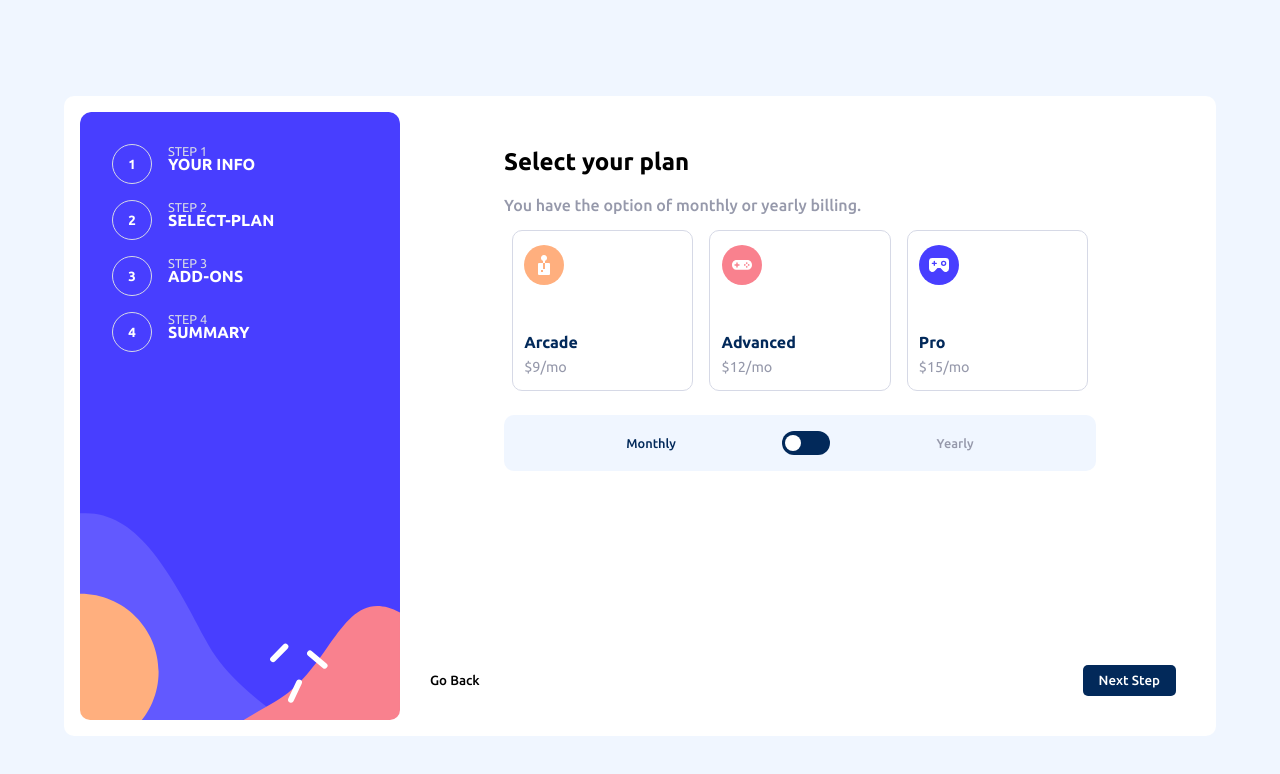
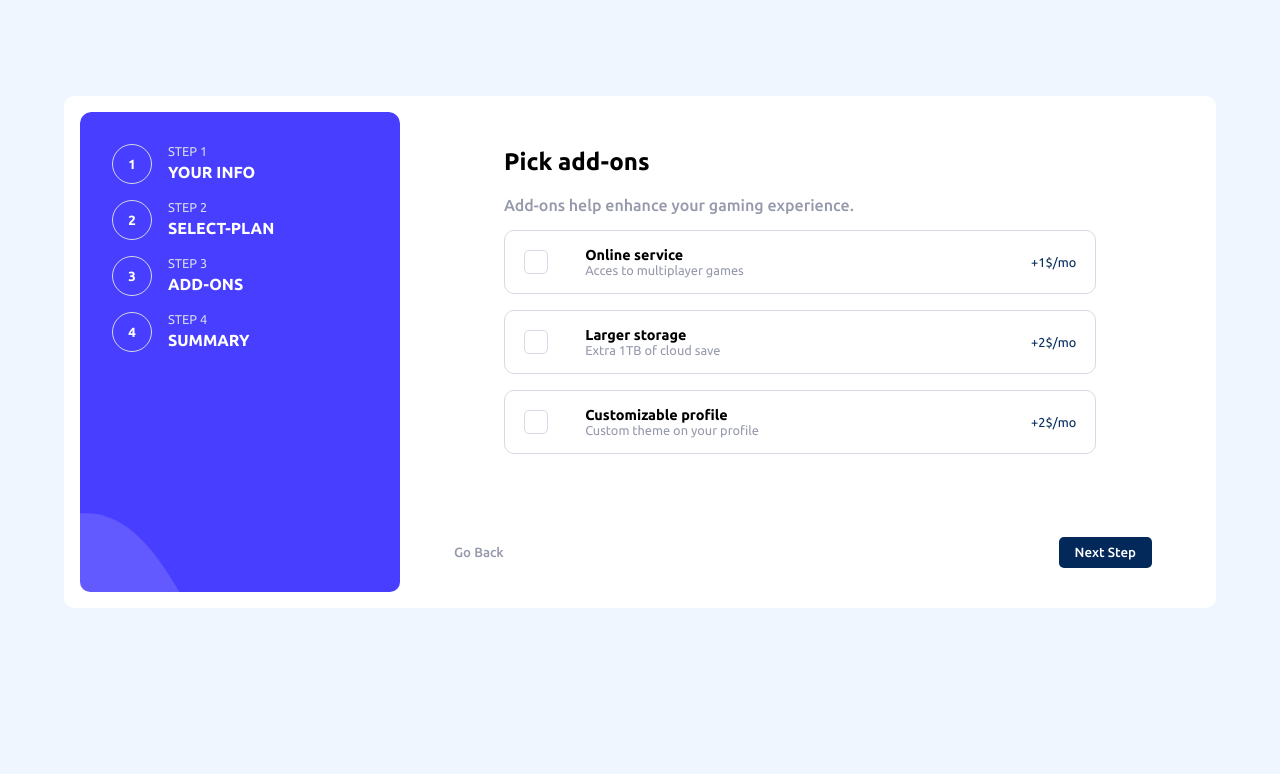
Before and after one commit to LopCuns/multi-step-form, a plain HTML site: page index.html in a window 1280 px wide. Drawn offline with Linux system fonts and the light colour scheme.

Commit message:
step 3 and little adjustments

```diff
--- a/dev/mixins.sass
+++ b/dev/mixins.sass
@@ -1,3 +1,5 @@
+@use "variables" as *
+@use "sass:map"
 @mixin flex($direction : row,$wrap: wrap,$justify:center,$align:center)
     display: flex
     flex-flow: $direction $wrap
@@ -8,6 +10,6 @@
     display: grid
     place-items: center
 
-@mixin selected_plan()
-    border-color: hsl(213, 96%, 18%)
-    background-color: hsl(217, 100%, 97%)
+@mixin selected()
+    border-color: map.get($primary-colors,'marine_blue')
+    background-color: map.get($neutral-colors,'magnolia')
--- a/dev/step1.sass
+++ b/dev/step1.sass
@@ -1,12 +1,6 @@
 @use "sass:map"
 @use "mixins" as mx
-//1. VARIABLES
-//1.1 COLORS
-$primary-colors :("marine_blue":hsl(213, 96%, 18%),"purplish_blue":hsl(243, 100%, 62%),"pastel_blue":hsl(228, 100%, 84%),"light_blue":hsl(206, 94%, 87%),"strawberry_red": hsl(354, 84%, 57%))
-$neutral-colors:("cool_gray":hsl(231, 11%, 63%),"light_gray": hsl(229, 24%, 87%),"magnolia":hsl(217, 100%, 97%),"alabaster":hsl(231, 100%, 99%),"white":hsl(0, 0%, 100%))
-
-// 1.2 OTHERS
-$rounded : 10px
+@use "variables" as *
 // 2. MAIN STYLES
 .step1
     &__fields
--- a/dev/step2.sass
+++ b/dev/step2.sass
@@ -1,12 +1,6 @@
 @use "sass:map"
 @use "mixins" as mx
-//1. VARIABLES
-//1.1 COLORS
-$primary-colors :("marine_blue":hsl(213, 96%, 18%),"purplish_blue":hsl(243, 100%, 62%),"pastel_blue":hsl(228, 100%, 84%),"light_blue":hsl(206, 94%, 87%),"strawberry_red": hsl(354, 84%, 57%))
-$neutral-colors:("cool_gray":hsl(231, 11%, 63%),"light_gray": hsl(229, 24%, 87%),"magnolia":hsl(217, 100%, 97%),"alabaster":hsl(231, 100%, 99%),"white":hsl(0, 0%, 100%))
-
-// 1.2 OTHERS
-$rounded : 10px
+@use "variables" as *
 
 //2.- MAIN STYLES
 .step2
@@ -23,7 +17,7 @@ $rounded : 10px
                 border-radius: $rounded
                 background-color: map.get($neutral-colors,'white')
                 &:hover
-                    @include mx.selected_plan()
+                    @include mx.selected()
                 &__input
                     display: none
                 &__info
--- /dev/null
+++ b/dev/step3.sass
@@ -0,0 +1,45 @@
+@use "sass:map"
+@use "mixins" as mx
+@use "variables" as *
+
+.step3
+    &__fields
+        @include mx.flex(column)
+        width: 100%
+        gap: 1rem
+    &__addon
+        @include mx.flex(row,wrap,space-around,center)
+        width: 100%
+        padding:1rem .2rem
+        gap: .4rem
+        border: 1px solid map.get($neutral-colors,'light_gray')
+        border-radius: $rounded
+        background-color: map.get($neutral-colors,'white')
+        &:hover
+            @include mx.selected()
+        &__mainInfo
+            @include mx.flex(column,wrap,flex-start,flex-start)
+            width:70%
+        &__checkbox
+            display: none
+            &:checked + label
+                background-color: map.get($primary-colors,'purplish_blue')
+                background-image: url('../multi-step-form-main/assets/images/icon-checkmark.svg')
+                background-size: 80%
+                background-position: center
+                background-repeat: no-repeat
+                border: 1px solid map.get($primary-colors,'purplish_blue')
+            &__label
+                width: 1.5rem
+                height: 1.5rem
+                border:1px solid map.get($neutral-colors,'light_gray')
+                border-radius: calc($rounded / 2)
+        &__name
+            display: inline-block
+            font-size: .9em
+        &__description
+            display: inline-block
+            font-size: .8em
+        &__price
+            font-size: .8em
+            color: map.get($primary-colors,'marine_blue')
--- a/dev/styles.sass
+++ b/dev/styles.sass
@@ -1,12 +1,6 @@
 @use "sass:map"
 @use "mixins" as mx
-//1. VARIABLES
-//1.1 COLORS
-$primary-colors :("marine_blue":hsl(213, 96%, 18%),"purplish_blue":hsl(243, 100%, 62%),"pastel_blue":hsl(228, 100%, 84%),"light_blue":hsl(206, 94%, 87%),"strawberry_red": hsl(354, 84%, 57%))
-$neutral-colors:("cool_gray":hsl(231, 11%, 63%),"light_gray": hsl(229, 24%, 87%),"magnolia":hsl(217, 100%, 97%),"alabaster":hsl(231, 100%, 99%),"white":hsl(0, 0%, 100%))
-
-// 1.2 OTHERS
-$rounded : 10px
+@use "variables" as *
 
 //4.CSS RESET
 *,*::after,*::before
@@ -22,6 +16,9 @@ p,input,a,button,h1,h2,h3,h4,h5,h6
     font-family: 'Ubuntu',sans-serif
 h4,h5,h6
     margin:0
+p
+    display: inline-block
+    margin: 0
 button
     background: none
     border: none
@@ -122,11 +119,12 @@ label::selection,label>*::selection
                 color: #000
         &__name
             display: none
+            margin-top: 1rem
 
 .footer
     @include mx.flex($justify:space-between)
     width:100%
-    padding:1.5rem
+    padding:1.5rem 3rem
     align-self: flex-end
     background-color: map.get($neutral-colors,'white')
 
@@ -138,6 +136,8 @@ label::selection,label>*::selection
     transition: opacity .3s
     &:hover
         opacity: .9
+.back
+    color: map.get($neutral-colors,'cool_gray')
 
 
 // DESKTOP DESIGN STYLES
@@ -148,7 +148,7 @@ label::selection,label>*::selection
         grid-template-rows: 4fr 1fr
         grid-template-areas:"side content" "side foot"
         width: min(90%,80rem)
-        height: 80vh
+        height: min(80vh,32rem)
         padding: 1rem
         margin:6rem auto 0
         background-color: map.get($neutral-colors,"white")
--- /dev/null
+++ b/dev/variables.sass
@@ -0,0 +1,7 @@
+//1. VARIABLES
+//1.1 COLORS
+$primary-colors :("marine_blue":hsl(213, 96%, 18%),"purplish_blue":hsl(243, 100%, 62%),"pastel_blue":hsl(228, 100%, 84%),"light_blue":hsl(206, 94%, 87%),"strawberry_red": hsl(354, 84%, 57%))
+$neutral-colors:("cool_gray":hsl(231, 11%, 63%),"light_gray": hsl(229, 24%, 87%),"magnolia":hsl(217, 100%, 97%),"alabaster":hsl(231, 100%, 99%),"white":hsl(0, 0%, 100%))
+
+// 1.2 OTHERS
+$rounded : 10px
--- a/index.html
+++ b/index.html
@@ -9,6 +9,7 @@
     <link rel="stylesheet" href="public/styles.css">
     <link rel="stylesheet" href="public/step1.css">
     <link rel="stylesheet" href="public/step2.css">
+    <link rel="stylesheet" href="public/step3.css">
     <title>Multi step form</title>
 </head>
 <body>
@@ -32,7 +33,7 @@
                     </div>
                 </fieldset>
             </div>
-            <div class="step step2 ">
+            <div class="step step2 devdisappear">
                 <h2 class="step2__title">Select your plan</h2>
                 <h3 class="step2__subtitle subtitle">You have the option of monthly or yearly billing.</h3>
                 <fieldset class="step2__fields">
@@ -40,29 +41,29 @@
                             <label class="step2__fields__plan__option">
                                 <input type="radio" value="arcade" id="arcade" name="plan" class="step2__fields__plan__option__input">
                                 <img src="multi-step-form-main/assets/images/icon-arcade.svg" alt="arcade machine" class="step2__fields__plan__option__image">
-                                <div class="step2__fields__plan__option__info">
+                                <span class="step2__fields__plan__option__info">
+                                    <span class="step2__fields__plan__option__info__price light_text">$9/mo</span>
                                     <span class="step2__fields__plan__option__info__name bold">Arcade</span>
-                                    <span class="step2__fields__plan__option__info__price light_text">$9/mo</span>
                                     <span class="step2__fields__plan__option__info__free noexist">2 months free</span>
-                                </div>
+                                </span>
                             </label>
                             <label class="step2__fields__plan__option">
                                 <input type="radio" value="advanced" id="advanced" name="plan" class="step2__fields__plan__option__input">
                                 <img src="multi-step-form-main/assets/images/icon-advanced.svg" alt="remote control" class="step2__fields__plan__option__image">
-                                <div class="step2__fields__plan__option__info">
+                                <span class="step2__fields__plan__option__info">
                                     <span class="step2__fields__plan__option__info__name bold">Advanced</span>
                                     <span class="step2__fields__plan__option__info__price light_text">$12/mo</span>
                                     <span class="step2__fields__plan__option__info__free noexist">2 months free</span>
-                                </div>
+                                </span>
                             </label>
                             <label class="step2__fields__plan__option">
                                 <input type="radio" value="pro" id="pro" name="plan" class="step2__fields__plan__option__input">
                                 <img src="multi-step-form-main/assets/images/icon-pro.svg" alt="videoconsole control" class="step2__fields__plan__option__image">
-                                <div class="step2__fields__plan__option__info">
+                                <span class="step2__fields__plan__option__info">
                                     <span class="step2__fields__plan__option__info__name bold">Pro</span>
                                     <span class="step2__fields__plan__option__info__price light_text">$15/mo</span>
                                     <span class="step2__fields__plan__option__info__free noexist">2 months free</span>
-                                </div>
+                                </span>
                             </label>
                         </div>
                         <div class="step2__fields__sub">
@@ -71,6 +72,39 @@
                             <label for="plan" class="step2__fields__sub__button"></label>
                             <span class="step2__fields__sub__type">Yearly</span>
                         </div>
+                </fieldset>
+            </div>
+            <div class="step step3">
+                <h2 class="step3__title">Pick add-ons</h2>
+                <h3 class="step3__subtitle subtitle">Add-ons help enhance your gaming experience.</h3>
+                <fieldset class="step3__fields">
+                    <div class="step3__addon">
+                        <input type="checkbox" name="online_service" class="step3__addon__checkbox" id="online_service">
+                        <label for="online_service" class="step3__addon__checkbox__label"></label>
+                        <div class="step3__addon__mainInfo">
+                            <h4 class="step3__addon__name">Online service</h4>
+                            <p class="step3__addon__description light_text">Acces to multiplayer games</p>
+                        </div>
+                        <p class="step3__addon__price">+1$/mo</p>
+                    </div>
+                    <div class="step3__addon">
+                        <input type="checkbox" name="larger_storage" class="step3__addon__checkbox" id="larger_storage">
+                        <label for="larger_storage" class="step3__addon__checkbox__label"></label>
+                        <div class="step3__addon__mainInfo">
+                            <h4 class="step3__addon__name">Larger storage</h4>
+                            <p class="step3__addon__description light_text">Extra 1TB of cloud save</p>
+                        </div>
+                        <p class="step3__addon__price">+2$/mo</p>
+                    </div>
+                    <div class="step3__addon">
+                        <input type="checkbox" name="customizable_profile" class="step3__addon__checkbox" id="customizable_profile">
+                        <label for="customizable_profile" class="step3__addon__checkbox__label"></label>
+                        <div class="step3__addon__mainInfo">
+                            <h4 class="step3__addon__name">Customizable profile</h4>
+                            <p class="step3__addon__description light_text">Custom theme on your profile</p>
+                        </div>
+                        <p class="step3__addon__price">+2$/mo</p>
+                    </div>
                 </fieldset>
             </div>
         </form>
```
Also changed, not shown: public/step3.css (added), public/styles.css, 4 other files.
